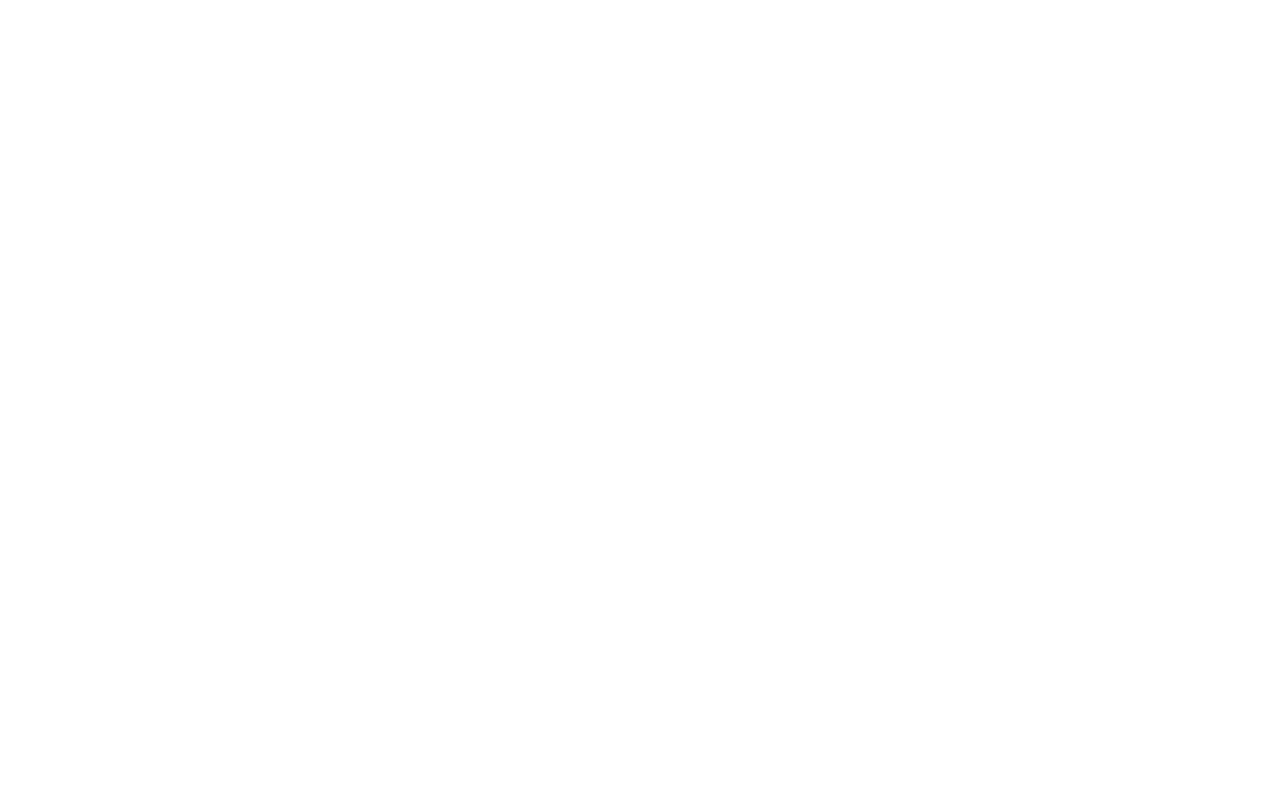
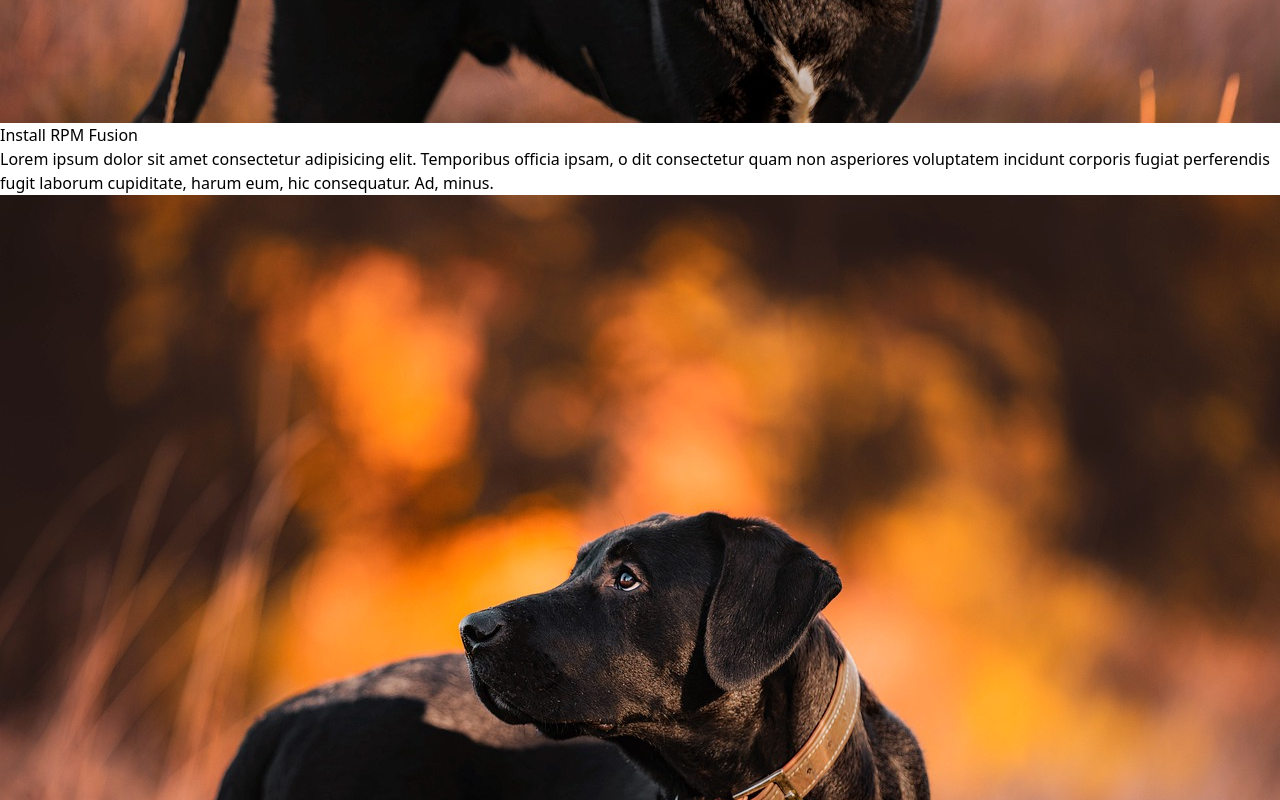
Before and after one commit to oscark22/fedora-post-install, a SvelteKit app: page / in a window 1280 px wide. Shown: the part 880-1680 px from the top of the page. Before the commit the page ends 800 px from the top, so only its background shows below. Built offline with nearby package versions, Linux system fonts and the light colour scheme.

Commit message:
added image comp and changed minor details

```diff
--- /dev/null
+++ b/src/lib/comps/image.svelte
@@ -0,0 +1,7 @@
+<script lang="ts">
+    export let img_src: string;
+</script>
+
+<div class="flex my-2">
+    <img class="object-contain" src="{ img_src }" alt="random-doggo">
+</div>
--- a/src/lib/comps/paragraph.svelte
+++ b/src/lib/comps/paragraph.svelte
@@ -1,3 +1,3 @@
-<p class="leading-relaxed">
+<p class="leading-relaxed mb-4">
     <slot />
 </p>
--- a/src/lib/comps/subtitle.svelte
+++ b/src/lib/comps/subtitle.svelte
@@ -2,4 +2,4 @@
     export let text: string
 </script>
 
-<p class="font-semibold text-2xl mb-2">{ text }</p>
+<p class="font-semibold text-2xl mt-10 mb-2">{ text }</p>
--- a/src/routes/+page.svelte
+++ b/src/routes/+page.svelte
@@ -1,6 +1,8 @@
 <script lang="ts">
 	import Paragraph from "$lib/comps/paragraph.svelte";
 	import Subtitle from "$lib/comps/subtitle.svelte";
+	import Image from "$lib/comps/image.svelte";
+	import random_doggo from "$lib/images/random_doggo.jpg";
 </script>
 
 <svelte:head>
@@ -20,10 +22,11 @@
 			</div>
 		</div>
 	</nav>
-	<div class="px-4">
-		<div class="flex my-12 justify-center">
+	<div class="flex justify-center px-4">
+		<div class="flex flex-col max-w-2xl">
+			<div class="flex my-20 justify-center">
 				<div class="flex flex-col space-y-2 text-center">
-				<p class="font-semibold text-4xl">
+					<p class="font-semibold text-4xl md:text-5xl mb-1">
 						Fedora Post-Install
 					</p>
 					<p class="text-2xl text-gray-500">
@@ -38,6 +41,17 @@
 					dit consectetur quam non asperiores voluptatem incidunt corporis fugiat perferendis
 					fugit laborum cupiditate, harum eum, hic consequatur. Ad, minus.
 				</Paragraph>
+				<Image img_src={random_doggo} />
+			</div>
+			<div class="flex flex-col">
+				<Subtitle text="Install RPM Fusion" />
+				<Paragraph>
+					Lorem ipsum dolor sit amet consectetur adipisicing elit. Temporibus officia ipsam, o
+					dit consectetur quam non asperiores voluptatem incidunt corporis fugiat perferendis
+					fugit laborum cupiditate, harum eum, hic consequatur. Ad, minus.
+				</Paragraph>
+				<Image img_src={random_doggo} />
 			</div>
 		</div>
 	</div>
+</div>
```
Also changed, not shown: src/lib/images/random_doggo.jpg (added). Lines whose indentation alone changed are shown as unchanged.
